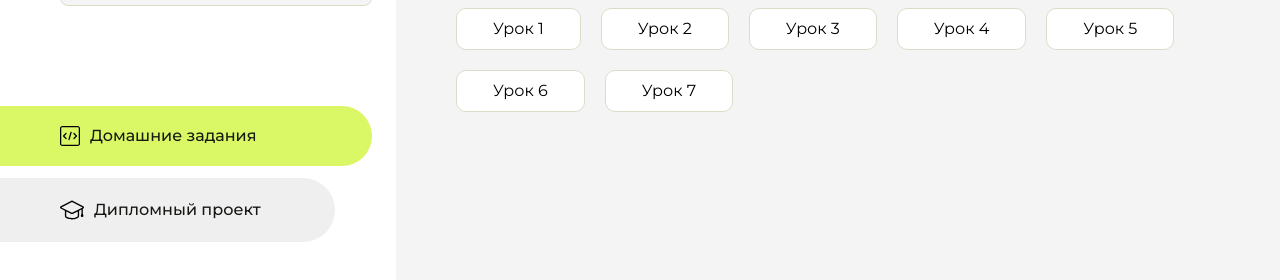
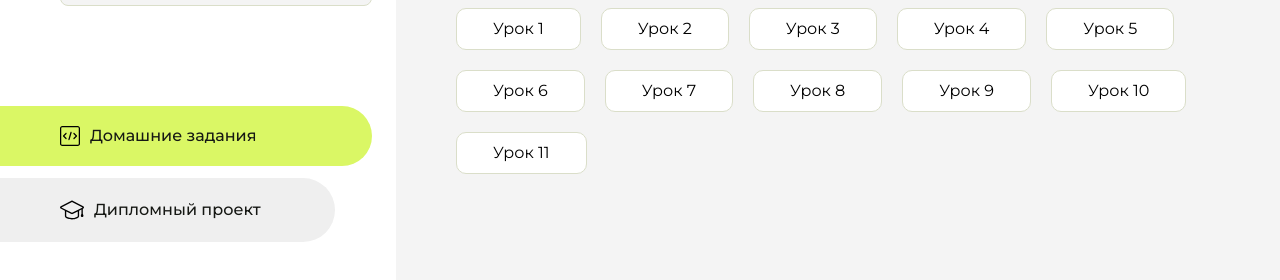
Before and after one commit to djaiz2802/homework, a plain HTML site: page index.html in a window 1280 px wide. Shown: the part 230-510 px from the top of the page. Drawn offline with Linux system fonts and the light colour scheme.

Commit message:
Update index.html

```diff
--- a/index.html
+++ b/index.html
@@ -110,7 +110,19 @@
                         <a href="lesson43/index.html">Урок 6</a>
                     </li>
                     <li class="content__list-item">
-                        <a href="lesson1/index.html">Урок 7</a>
+                        <a href="homework7/index.html">Урок 7</a>
+                    </li>
+                    <li class="content__list-item">
+                        <a href="homework/index.html">Урок 8</a>
+                    </li>
+                    <li class="content__list-item">
+                        <a href="homework/index.html">Урок 9</a>
+                    </li>
+                    <li class="content__list-item">
+                        <a href="lesson1/index.html">Урок 10</a>
+                    </li>
+                    <li class="content__list-item">
+                        <a href="lesson1/index.html">Урок 11</a>
                     </li>
                 </ul>
             </div>
```
